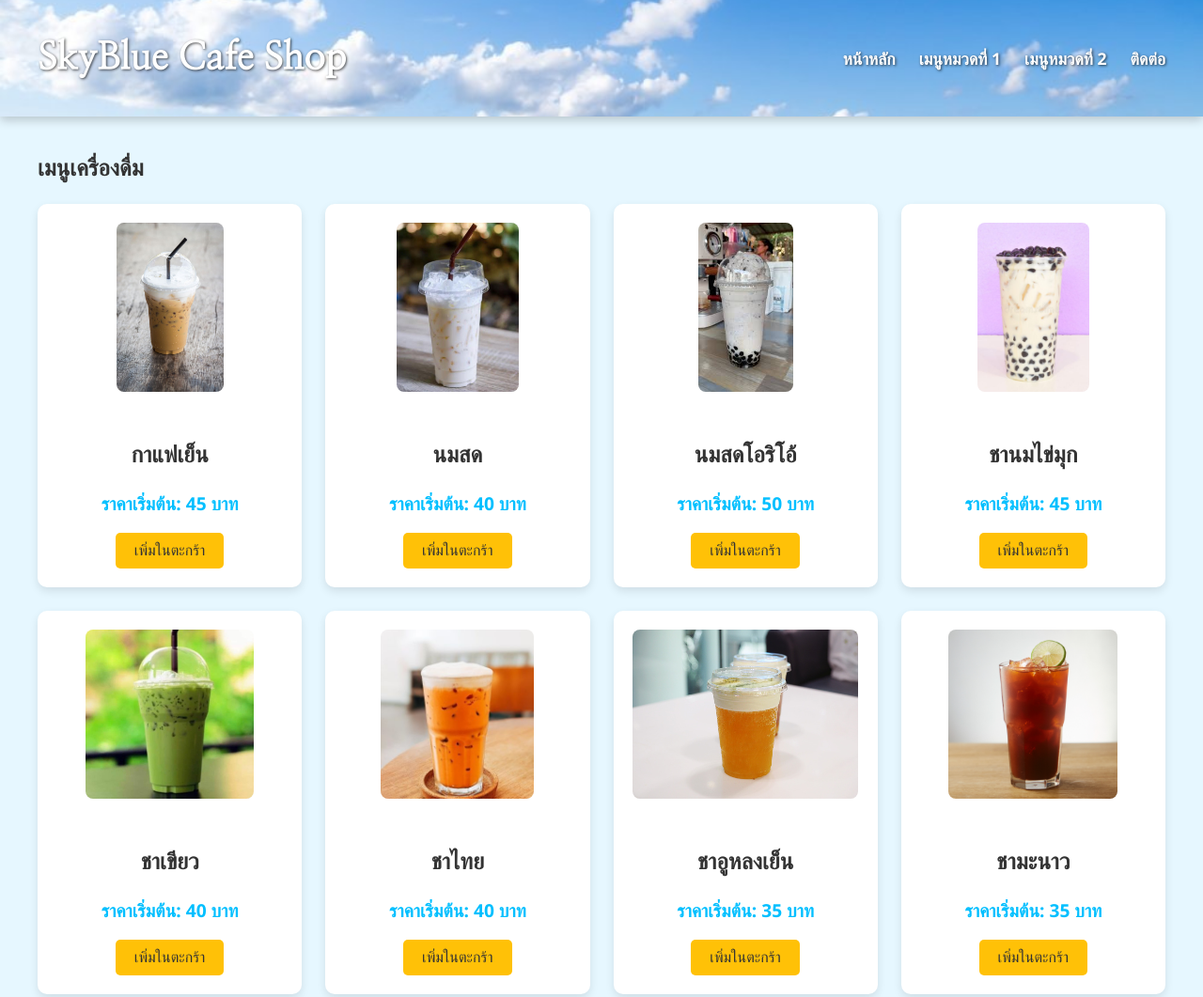
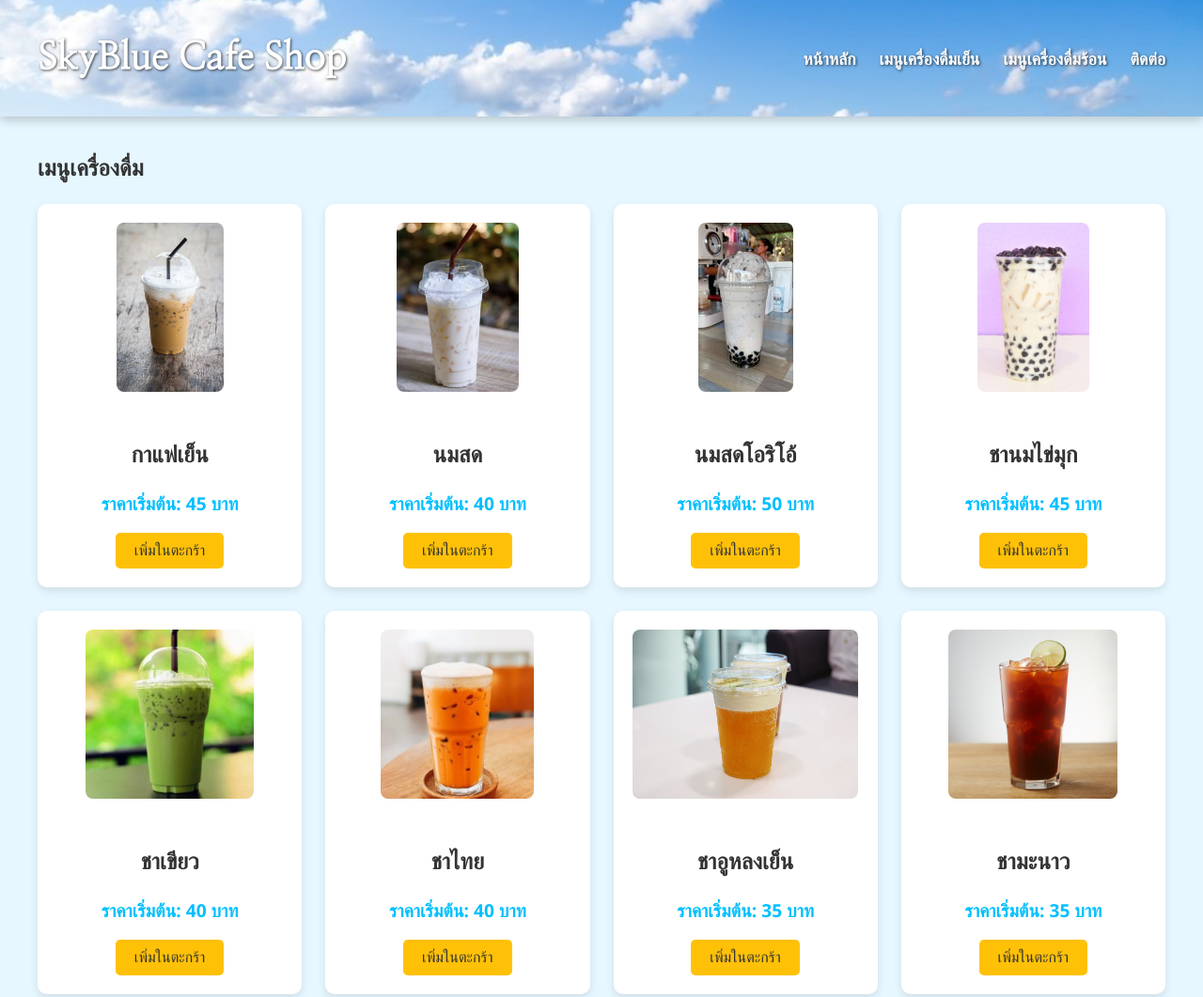
Before and after one commit to SkyBlue8241/6809650069-1-, a plain HTML site: page my2ndcategory.html in a window 1280 px wide. Shown: the top 1061 px of the page at 94% size. Drawn offline with Linux system fonts and the light colour scheme.

Commit message:
Added navigation links for cold and hot drinks categories2.

```diff
--- a/my2ndcategory.html
+++ b/my2ndcategory.html
@@ -16,8 +16,8 @@
             <nav>
                 <ul>
                     <li><a href="index.html">หน้าหลัก</a></li>
-                    <li><a href="my1stcategory.html">เมนูหมวดที่ 1</a></li>
-                    <li><a href="#category2">เมนูหมวดที่ 2</a></li>
+                    <li><a href="my1stcategory.html">เมนูเครื่องดื่มเย็น</a></li>
+                    <li><a href="#category2">เมนูเครื่องดื่มร้อน</a></li>
                     <li><a href="index.html#contact">ติดต่อ</a></li>
                 </ul>
             </nav>
```
